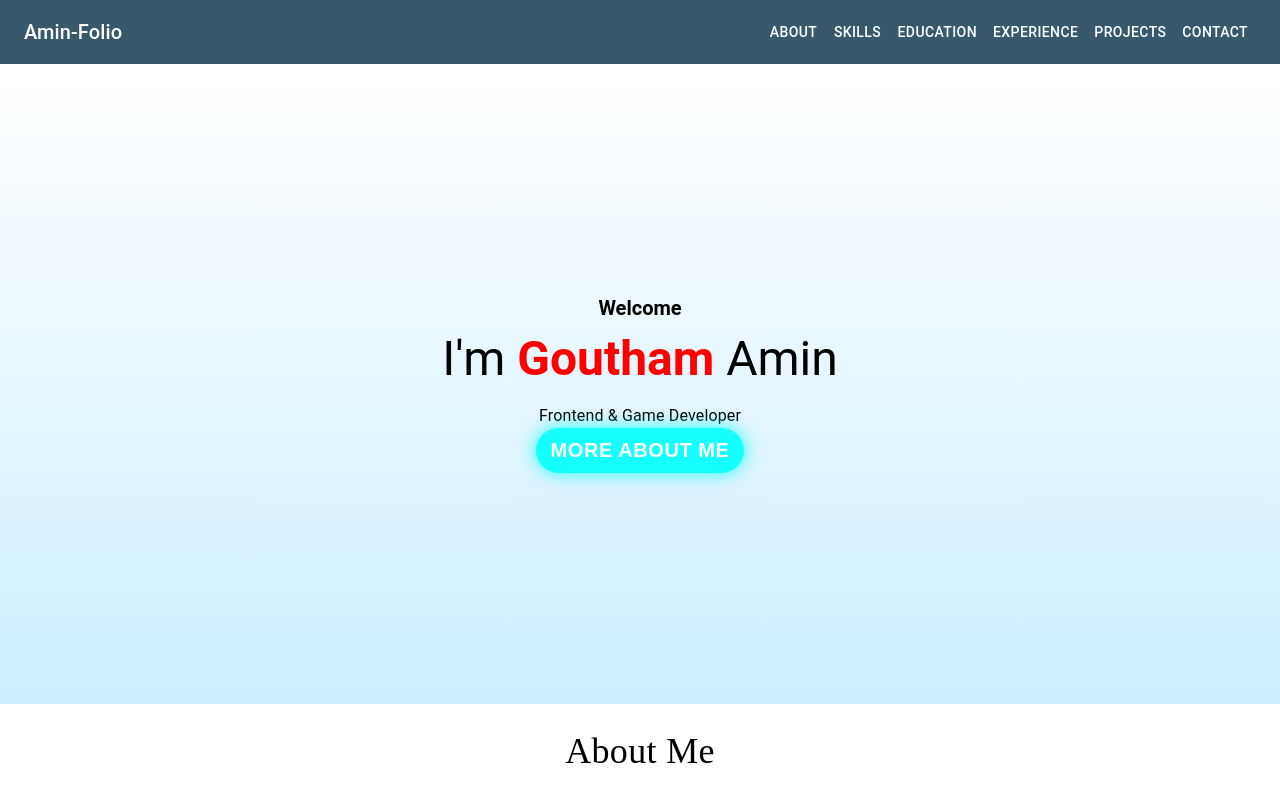
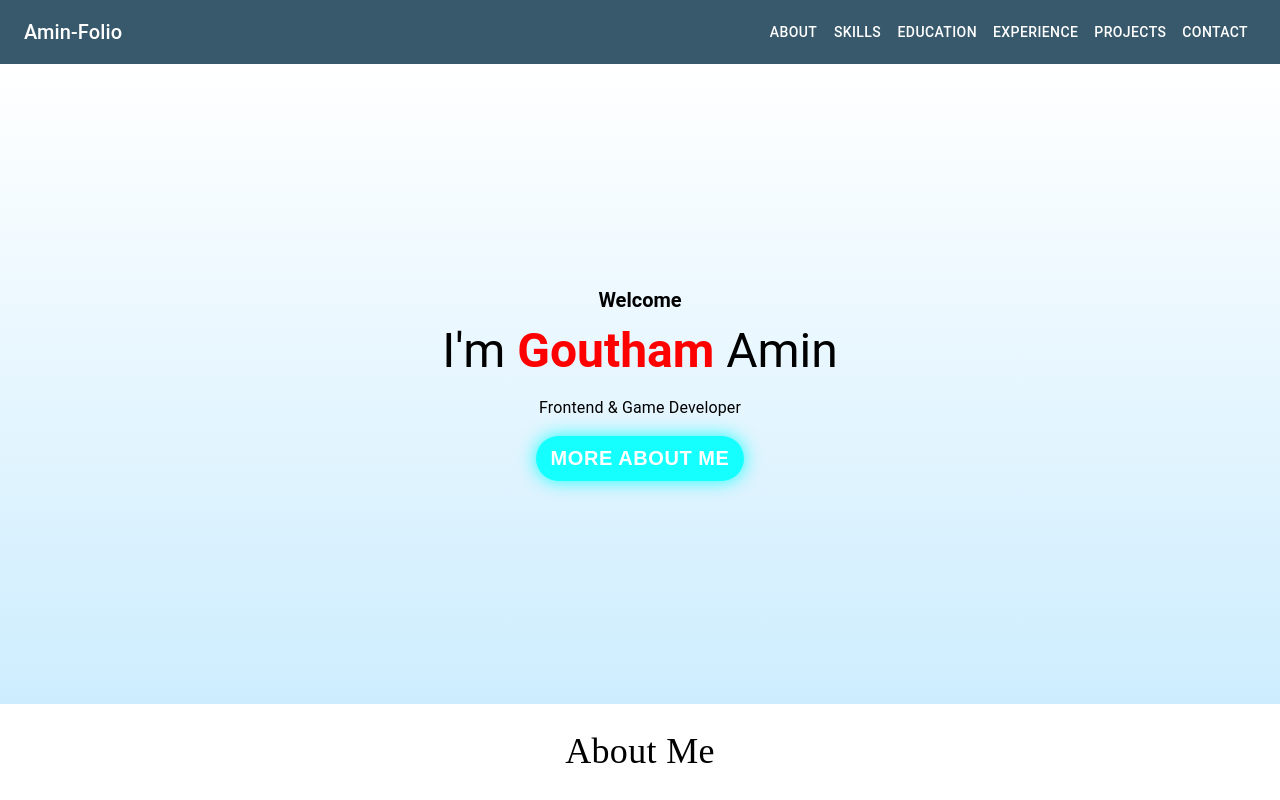
Before and after one commit to gouthamamin/Portfolio-React, a React (Create React App) app: page / in a window 1280 px wide. Shown: the top 800 px of the page. Built offline with nearby package versions, Linux system fonts and the light colour scheme; a web font is replaced by a local one.

Commit message:
Added margin-bottom in intro-profile sub heading

```diff
--- a/src/Components/IntroductionProfile.jsx
+++ b/src/Components/IntroductionProfile.jsx
@@ -75,7 +75,7 @@ function IntroductionProfile() {
         I'm <span style={{ color: "red", fontWeight: "bold" }}>Goutham</span>{" "}
         Amin
       </Typography>
-      <Typography>Frontend & Game Developer</Typography>
+      <Typography mb="1rem">Frontend & Game Developer</Typography>
       <ResponsiveButton>More About Me</ResponsiveButton>
     </div>
   );
```
